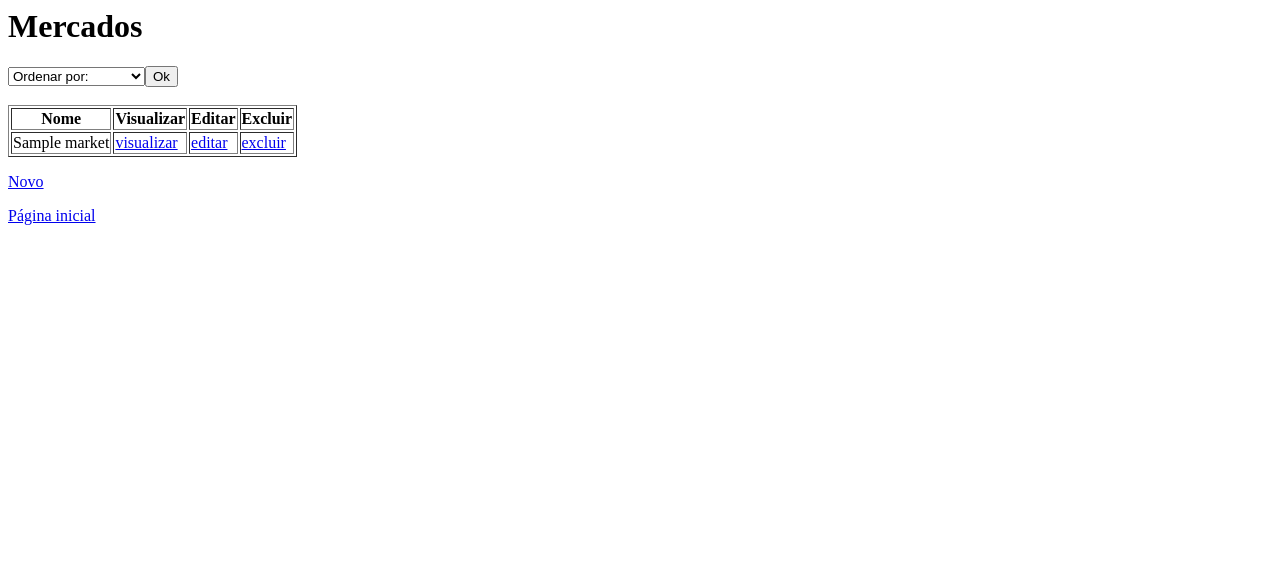
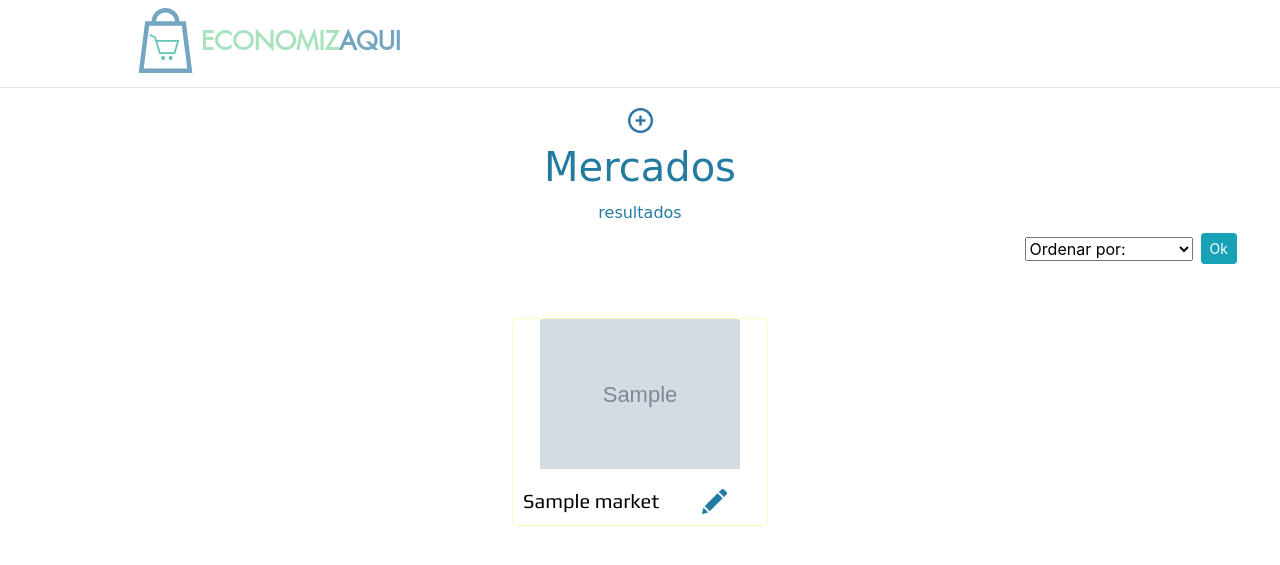
Before and after one commit to EconomizAqui/EconomizAqui, a Django app: page /markets/ in a window 1280 px wide. Shown: the top 565 px of the page. Run offline with Django 3.2, Linux system fonts and the light colour scheme; tables that the repository leaves empty hold one stand-in row (values such as "Sample post"); grey boxes marked "Sample" are stand-in pictures; some libraries are stand-ins or nearby versions; some web fonts are replaced.

Commit message:
Adapt market list appearance

```diff
--- a/markets/templates/market_list.html
+++ b/markets/templates/market_list.html
@@ -1,34 +1,44 @@
-<h1>Mercados</h1>
+{% extends 'base.html' %} {% block body %}
 
-<table border="1">
-<thead>
-    <tr>
-    <th>Nome</th>
-    <th>Visualizar</th>
-    <th>Editar</th>
-    <th>Excluir</th>
-    </tr>
-</thead>
-<tbody>
+  <div class="row">
+    <a class="product-title" href="{% url 'market_new' %}">
+      <img class="product-title card-icon-top" src="/static/new_product.png"/>
+    </a>
+  </div>
+  <div class="row">
+    <h1 class="product-title">Mercados</h1>
+  </div>
+  <div class="row">
+    <p class="product-title">{{markets.count}} resultados</p>
+  </div>
+  <div class="row" style="display: flex; justify-content: flex-end;">
     <form method="post">{% csrf_token %}
-        {% for field in form.visible_fields %}
-          {{ field }}
-          {{ field.help_text }}
-        {% endfor %}
-        <input type="submit" value="Ok" />
+      <div class="form-inline" style="margin-left:auto; margin-right:50;">
+        <div>{{ form.choice }}</div>
+        <div style="padding: 8px"><input type="submit" class="btn btn-info btn-sm" value="Ok" /></div>
+      </div>
     </form>
-    <br>
-    <br>
+  </div>
+  <div class="row justify-content row-margin">
     {% for market in markets %}
-    <tr>
-    <td>{{ market.name }}</td>
-    <td><a href="{% url "market_view" market.id %}">visualizar</a></td>
-    <td><a href="{% url "market_edit" market.id %}">editar</a></td>
-    <td><a href="{% url "market_delete" market.id %}">excluir</a></td>
-    </tr>
-    {% endfor %}
-</tbody>
-</table>
+    <customdiv class="card card-customization" style="width: 16rem;">
+      <div class="row">
+        <a class="card-img-top" href="{% url 'market_view' market.id %}">
+        <img class="card-img-top" src="{{market.photo}}" alt="Card image cap">
+        </a>
+      </div>
+      <div class="row">
+        <div class="col-8">
+          <h6 class="card-title">{{ market.name }}</h6>
+        </div>
+        <div class="col-4">
+          <a class="" href="{% url 'market_edit' market.id %}">
+            <img class="card-icon-top" src="/static/edit.png"/>
+          </a>
+        </div>
+      </div>
+    </customdiv>
+  {% endfor %}
+</div>
 
-<p><a href="{% url 'market_new' %}">Novo</a></p>
-<p><a href="{% url 'home_page' %}">Página inicial</a></p>
+{% endblock %}
```
